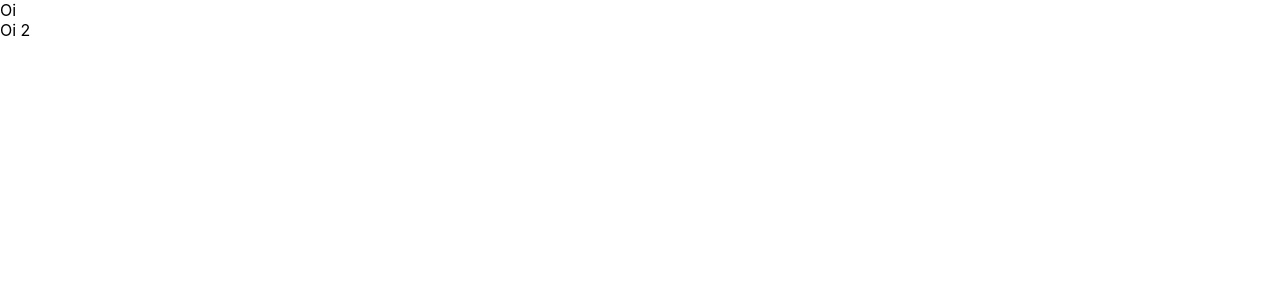
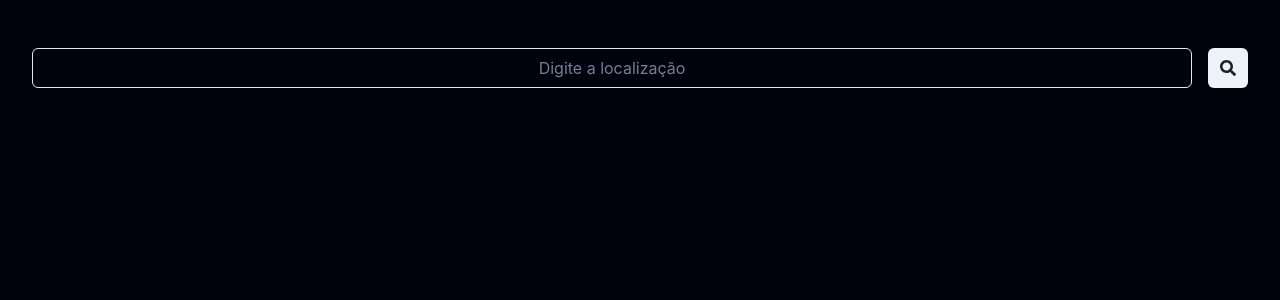
Before and after one commit to Beabelha/Time, a React (Create React App) app: page / in a window 1280 px wide. Shown: the top 300 px of the page. Built offline with nearby package versions, Linux system fonts and the light colour scheme.

Commit message:
Input de pesquisa

```diff
--- a/package.json
+++ b/package.json
@@ -3,11 +3,16 @@
   "version": "0.1.0",
   "private": true,
   "dependencies": {
+    "@chakra-ui/react": "^2.8.2",
+    "@emotion/react": "^11.11.1",
+    "@emotion/styled": "^11.11.0",
     "@testing-library/jest-dom": "^5.17.0",
     "@testing-library/react": "^13.4.0",
     "@testing-library/user-event": "^13.5.0",
+    "framer-motion": "^10.16.4",
     "react": "^18.2.0",
     "react-dom": "^18.2.0",
+    "react-icons": "^4.11.0",
     "react-scripts": "5.0.1",
     "web-vitals": "^2.1.4"
   },
--- a/src/App.css
+++ b/src/App.css
@@ -1,38 +1,14 @@
-.App {
-  text-align: center;
+*{
+ align-items: center;
+ text-align: center;
 }
 
-.App-logo {
-  height: 40vmin;
-  pointer-events: none;
+:root{
+  /* Cores padrão */
+  --clr-black: #000;
+  --clr-white: #fff;
+  --clr-font: #fff;
+
+  /* Cor de fundo */
+  --clr-blue: #01030c;
 }
-
-@media (prefers-reduced-motion: no-preference) {
-  .App-logo {
-    animation: App-logo-spin infinite 20s linear;
-  }
-}
-
-.App-header {
-  background-color: #282c34;
-  min-height: 100vh;
-  display: flex;
-  flex-direction: column;
-  align-items: center;
-  justify-content: center;
-  font-size: calc(10px + 2vmin);
-  color: white;
-}
-
-.App-link {
-  color: #61dafb;
-}
-
-@keyframes App-logo-spin {
-  from {
-    transform: rotate(0deg);
-  }
-  to {
-    transform: rotate(360deg);
-  }
-}
--- a/src/App.js
+++ b/src/App.js
@@ -1,9 +1,13 @@
 import './App.css';
 import ContentMain from './components/ContentMain/ContentMain';
+import * as React from 'react';
+import { ChakraProvider } from '@chakra-ui/react'
 
 function App() {
   return (
-   <ContentMain/>
+    <ChakraProvider>
+      <ContentMain />
+    </ChakraProvider>
   );
 }
 
--- a/src/components/ContentMain/ContentMain.css
+++ b/src/components/ContentMain/ContentMain.css
@@ -0,0 +1,11 @@
+.content{
+    width: 100vw;
+    height: 100vh;
+    background-color: var(--clr-blue);
+    color: white;
+    padding: 2em;
+}
+ul li{
+list-style-type: none;
+margin-top: 1em;
+}
--- a/src/components/ContentMain/ContentMain.jsx
+++ b/src/components/ContentMain/ContentMain.jsx
@@ -2,13 +2,19 @@ import React from "react";
 import './ContentMain.css';
 import Search from '../Search/Search';
 import Weather from '../Weather/WeatherCard'
+import WeatherCard from '../Weather/WeatherCard';
+
+
 
 function ContentMain() {
-  return (
-   <div>Oi
-    <Search/>
-   </div>
-  );
+    return (
+        <div class="content">
+            <ul>
+                <li><Search /></li>
+                <li><WeatherCard /></li>
+            </ul>
+        </div>
+    );
 }
 
 export default ContentMain;
--- a/src/components/Search/Search.jsx
+++ b/src/components/Search/Search.jsx
@@ -1,9 +1,19 @@
-import React from "react";
+import * as React from "react";
 import './Search.css';
+//Componentes visuais chackra
+import { Input, IconButton, Stack } from '@chakra-ui/react'
+//Icones
+import { FaSearch} from 'react-icons/fa';
 
-function Search(){
+
+function Search() {
     return (
-        <div>Oi 2</div>
+        <div>
+            <Stack direction='row' spacing={4}>
+            <Input placeholder='Digite a localização' />
+            <IconButton aria-label='Search database' icon={<FaSearch />} />
+            </Stack>
+        </div >
     )
 }
 
--- a/src/components/Weather/WeatherCard.jsx
+++ b/src/components/Weather/WeatherCard.jsx
@@ -0,0 +1,16 @@
+import * as React from "react";
+//Componentes visuais chackra
+
+//Icones
+import { FaSearch} from 'react-icons/fa';
+
+
+function WeatherCard() {
+    return (
+        <div>
+
+        </div >
+    )
+}
+
+export default WeatherCard;
```
Also changed, not shown: src/components/ContentTop/ContentTop.css (added), src/components/ContentTop/ContentTop.jsx (added), 1 other file (tests, documents, lock files or other folders).
